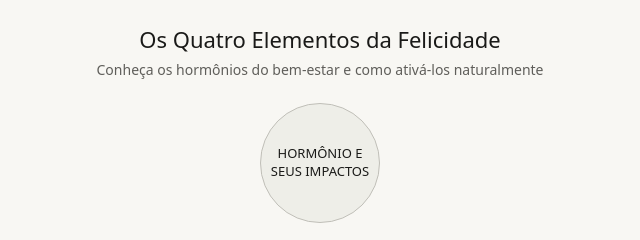
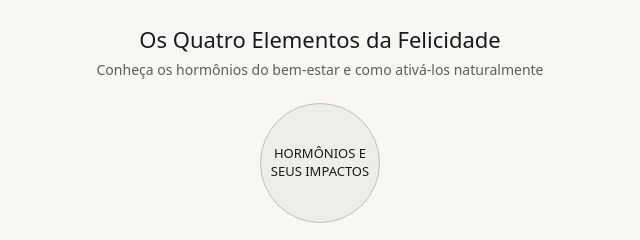
Before and after one commit to cissy-alt/hormonios-felicidade, a plain HTML site: page index.html in a window 1280 px wide. Shown: the top 240 px of the page, 320-960 px from the left. Drawn offline with Linux system fonts and the light colour scheme.

Commit message:
Update index.html

```diff
--- a/index.html
+++ b/index.html
@@ -45,7 +45,7 @@
 <h1>Os Quatro Elementos da Felicidade</h1>
 <p class="subtitle">Conheça os hormônios do bem-estar e como ativá-los naturalmente</p>
 
-<div class="hub"><div class="hub-label">HORMÔNIO E<br>SEUS IMPACTOS</div></div>
+<div class="hub"><div class="hub-label">HORMÔNIOS E<br>SEUS IMPACTOS</div></div>
 
 <div class="tabs">
   <button class="tab tab-dopa active" onclick="show('dopa',this)">Dopamina</button>
```
